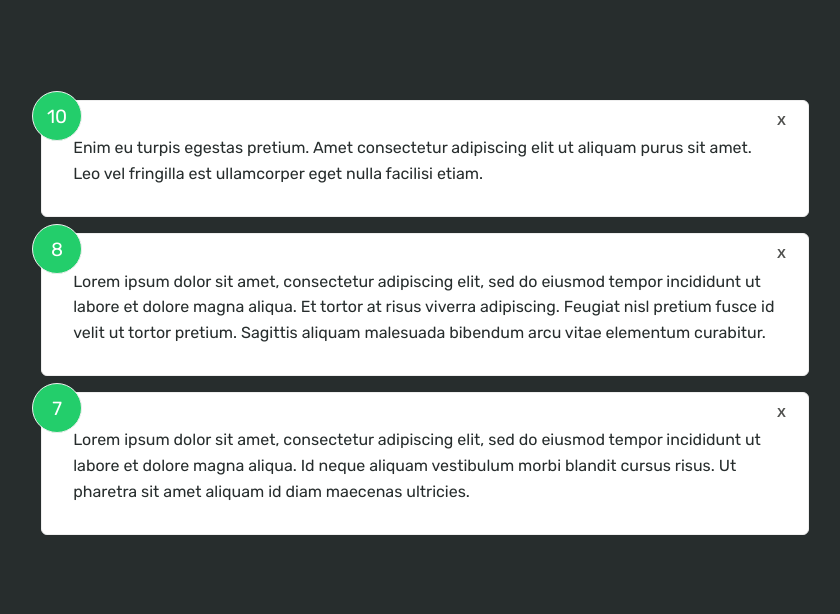
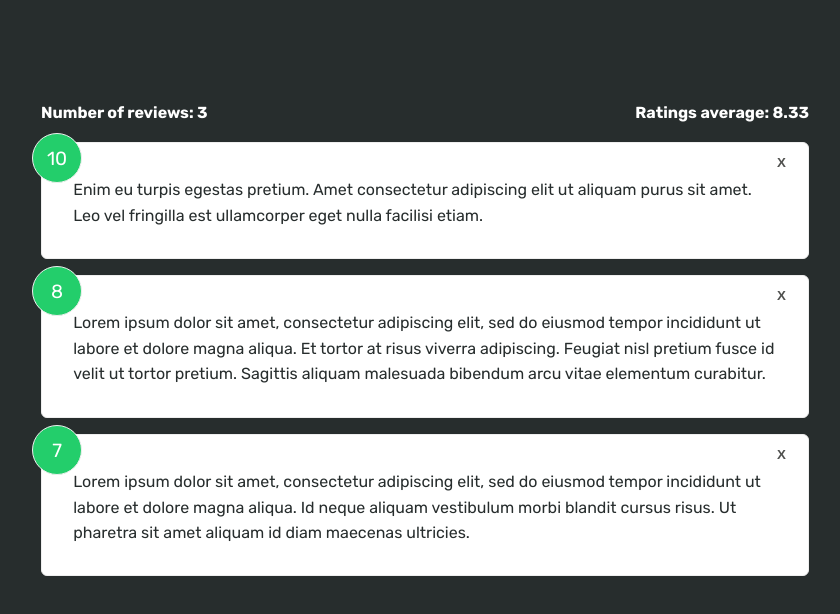
Before and after one commit to Brlaney/first-svelte-app, a Svelte app: page / in a window 1280 px wide. Shown: the top 614 px of the page, without its empty margins (215-1055 px from the left). Built offline with nearby package versions, Linux system fonts and the light colour scheme.

Commit message:
45 min into tutorial

```diff
--- a/public/global.css
+++ b/public/global.css
@@ -26,4 +26,5 @@ h1 {
 .container {
 	max-width: 768px;
 	margin: 100px auto;
+	color: #fff;
 }
--- a/src/App.svelte
+++ b/src/App.svelte
@@ -1,11 +1,16 @@
 <script lang='ts'>
 	import FeedbackList from './components/FeedbackList.svelte'
+	import FeedbackStats from './components/FeedbackStats.svelte'
 
 	let feedback = [
 		{ id: 1, rating: 10,text: 'Enim eu turpis egestas pretium. Amet consectetur adipiscing elit ut aliquam purus sit amet. Leo vel fringilla est ullamcorper eget nulla facilisi etiam.'},
 		{ id: 2, rating: 8,text: 'Lorem ipsum dolor sit amet, consectetur adipiscing elit, sed do eiusmod tempor incididunt ut labore et dolore magna aliqua. Et tortor at risus viverra adipiscing. Feugiat nisl pretium fusce id velit ut tortor pretium. Sagittis aliquam malesuada bibendum arcu vitae elementum curabitur.'},
 		{ id: 3, rating: 7,text: 'Lorem ipsum dolor sit amet, consectetur adipiscing elit, sed do eiusmod tempor incididunt ut labore et dolore magna aliqua. Id neque aliquam vestibulum morbi blandit cursus risus. Ut pharetra sit amet aliquam id diam maecenas ultricies.'},
 	]
+
+	$: count = feedback.length
+	$: average = feedback.reduce((a, {rating}) => a + rating, 0) / feedback.length
+	$: ave = average.toFixed(2)
 
 	const deleteFeedback = (e) => {
 		const itemId = e.detail
@@ -14,6 +19,10 @@
 </script>
 
 <main class='container'>
+	<FeedbackStats
+		{count}
+		{ave}
+	/>
   <FeedbackList
 	  feedback={feedback}
 		on:delete-feedback={deleteFeedback}
--- /dev/null
+++ b/src/components/FeedbackStats.svelte
@@ -0,0 +1,17 @@
+<script>
+  export let count
+  export let ave
+</script>
+
+<div class='feedback-stats'>
+  <h4>Number of reviews: {count}</h4>
+  <h4>Ratings average: {ave}</h4>
+</div>
+
+<style>
+  .feedback-stats {
+    display: flex;
+    justify-content: space-between;
+    align-items: center;
+  }
+</style>
```
Also changed, not shown: src/components/FeedbackForm.svelte (added, +16 -0 lines), src/components/Button.svelte (added), 1 other file (tests, documents, lock files or other folders).
